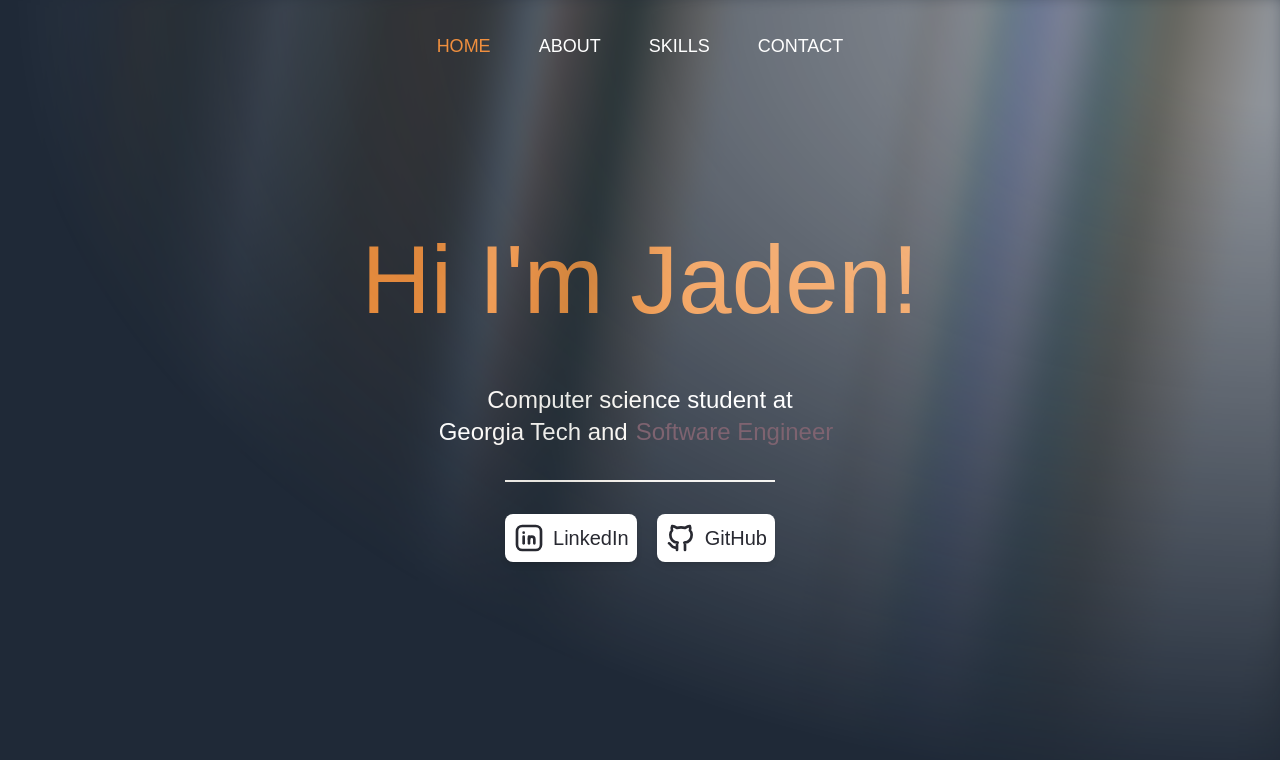
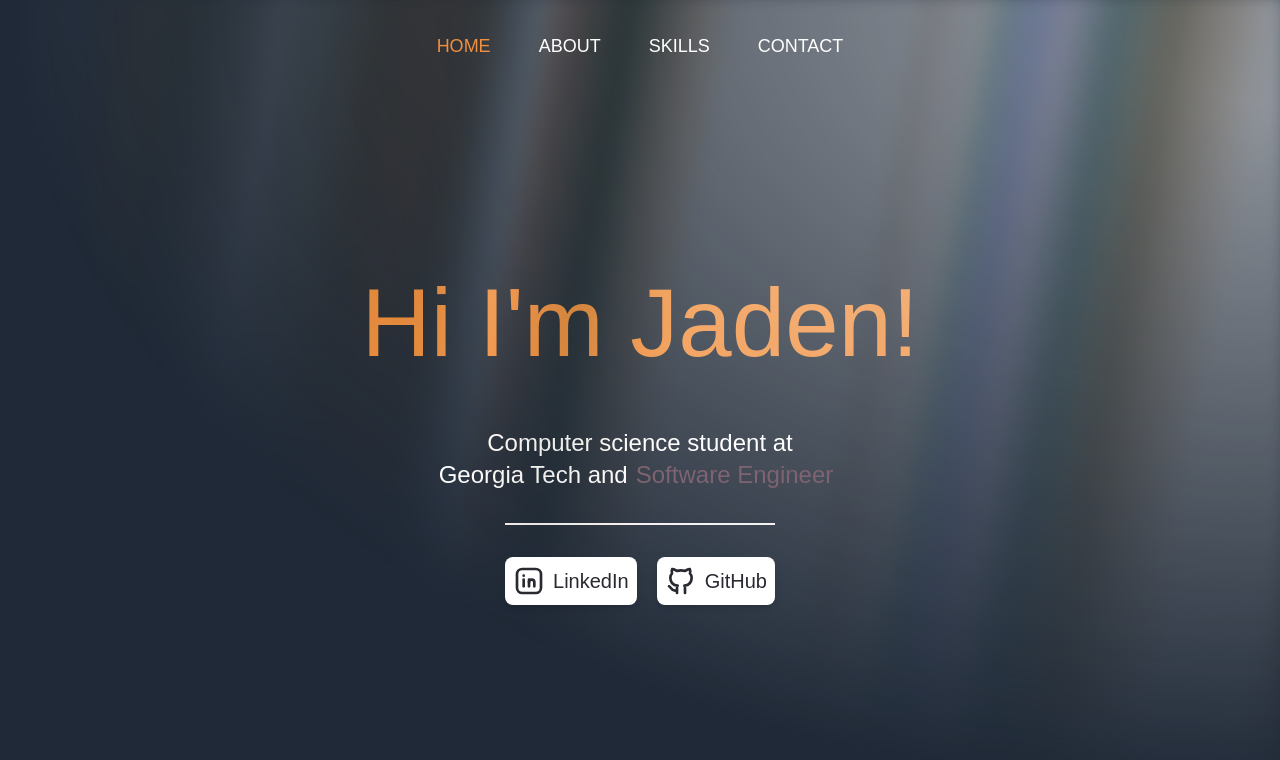
Before and after one commit to jhamer8/personal-website, a Next.js app: page / in a window 1280 px wide. Shown: the top 760 px of the page. Built offline with nearby package versions, Linux system fonts and the light colour scheme; a web font is replaced by a local one.

Commit message:
Fixed alignment

```diff
--- a/app/page.tsx
+++ b/app/page.tsx
@@ -12,7 +12,6 @@ const doppioOne = Doppio_One({
 });
 
 const suffix = [
-  // "Something Here",
   "AI Enthusiast",
   "Software Engineer",
   "Full Stack Developer",
@@ -22,7 +21,7 @@ const suffix = [
 
 export default function Home() {
   return (
-    <div className="flex flex-1 justify-center w-full z-20  overflow-auto dark:bg-gray-900 p-6 min-h-screen min-w-[300px] mt-48 sm:mt-36">
+    <div className="flex flex-1 justify-center w-full z-20  overflow-auto dark:bg-gray-900 p-6 min-h-screen min-w-[300px] items-center -mt-6">
       <div
         className={`flex flex-col items-center text-4xl sm:text-5xl md:text-6xl lg:text-8xl ${doppioOne.className}`}
       >
```
